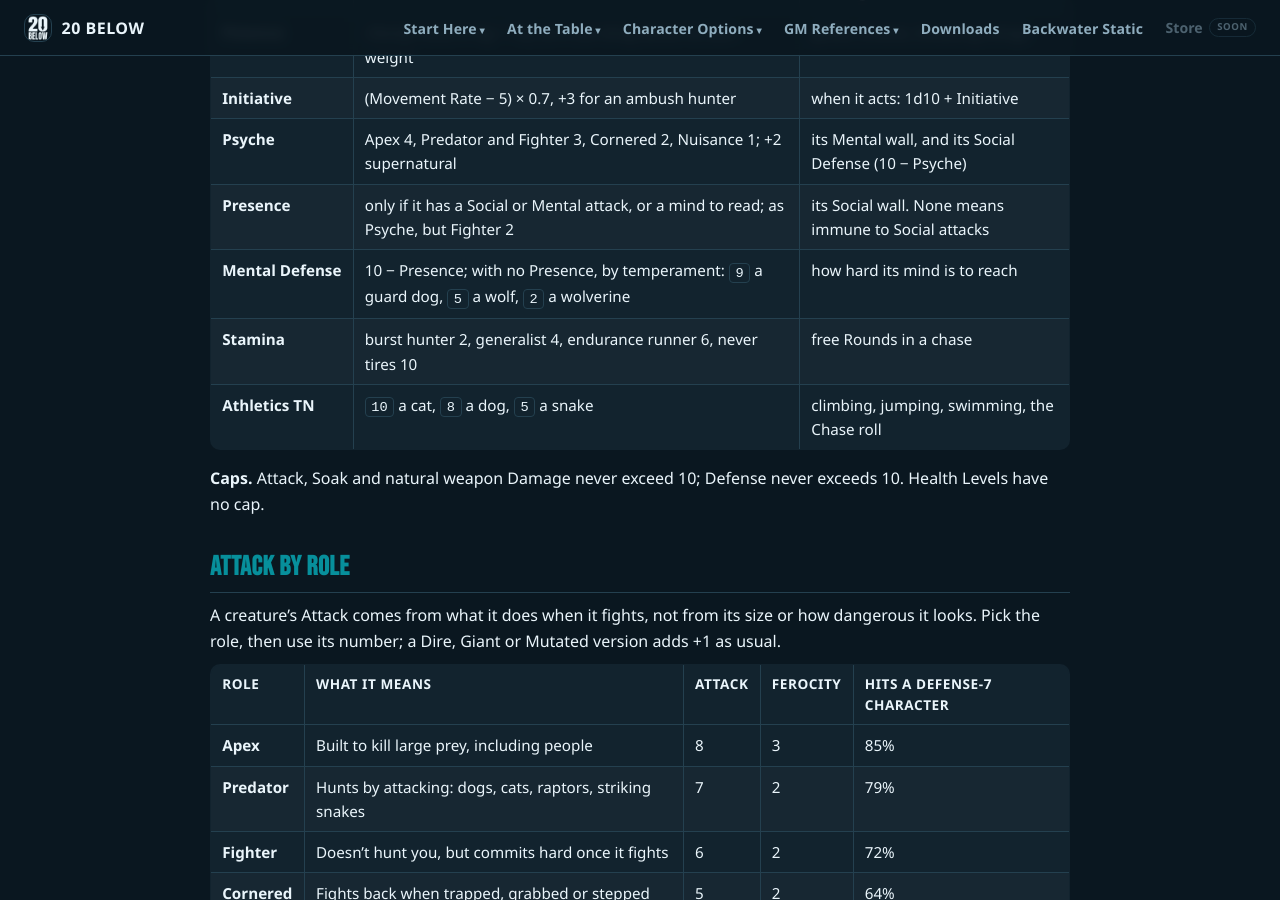
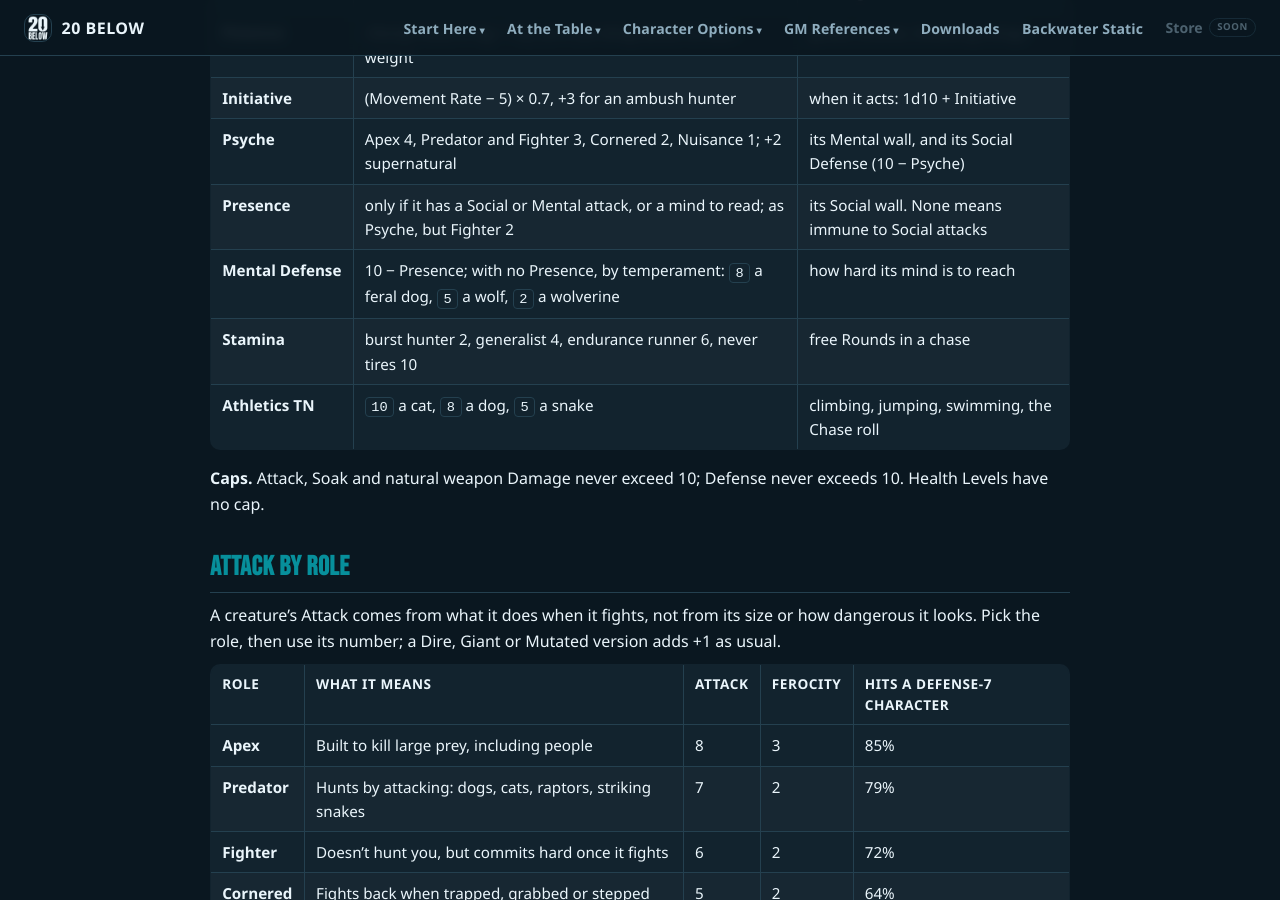
Before and after one commit to feralucce/20_Below, a Jekyll site: the page built from rules/encounters.md, in a window 1280 px wide and 900 px high, scrolled down 1663 px. Built offline with Jekyll 4.4.1, drawn with Linux system fonts in a browser that asks for light colours; our own code applies the rules of GitHub Pages for plain Markdown files.

Commit message:
Rules: the no-Presence Mental Defense example is a feral dog 8
encounters.md gave "a guard dog 9", but the bestiary's Guard Dog has
Presence 3 (its Snarl), so its Mental Defense is 7, and no creature in the
index is printed at 9. The Feral Dog is printed at 8 with no Presence.

Co-Authored-By: Claude Opus 5.5 <noreply@anthropic.com>

```diff
--- a/rules/encounters.md
+++ b/rules/encounters.md
@@ -50,7 +50,7 @@ Bounds and meanings, in the order that avoids trouble.
 | **Initiative** | (Movement Rate − 5) × 0.7, +3 for an ambush hunter | when it acts: 1d10 + Initiative |
 | **Psyche** | Apex 4, Predator and Fighter 3, Cornered 2, Nuisance 1; +2 supernatural | its Mental wall, and its Social Defense (10 − Psyche) |
 | **Presence** | only if it has a Social or Mental attack, or a mind to read; as Psyche, but Fighter 2 | its Social wall. None means immune to Social attacks |
-| **Mental Defense** | 10 − Presence; with no Presence, by temperament: `9` a guard dog, `5` a wolf, `2` a wolverine | how hard its mind is to reach |
+| **Mental Defense** | 10 − Presence; with no Presence, by temperament: `8` a feral dog, `5` a wolf, `2` a wolverine | how hard its mind is to reach |
 | **Stamina** | burst hunter 2, generalist 4, endurance runner 6, never tires 10 | free Rounds in a chase |
 | **Athletics TN** | `10` a cat, `8` a dog, `5` a snake | climbing, jumping, swimming, the Chase roll |
 
```
